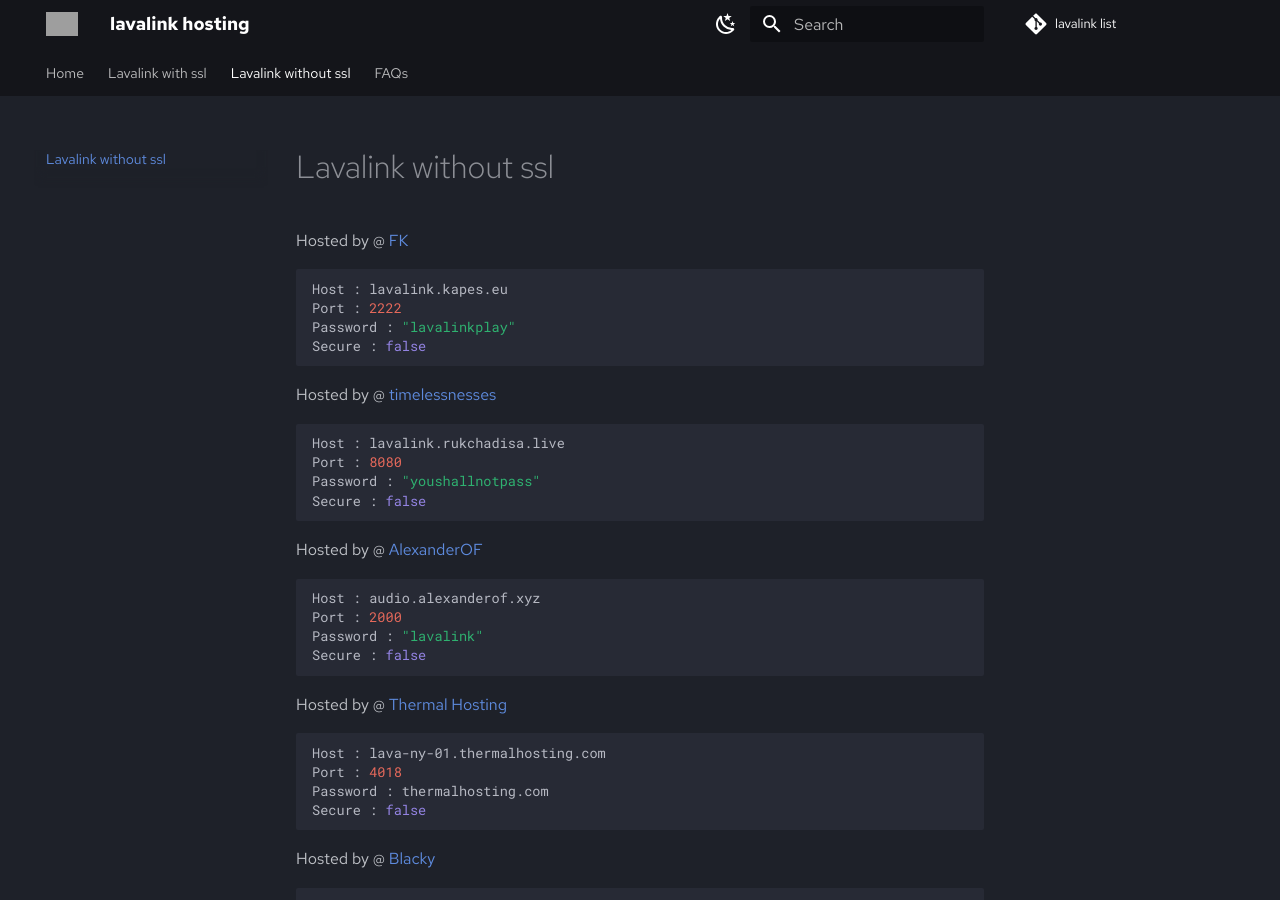
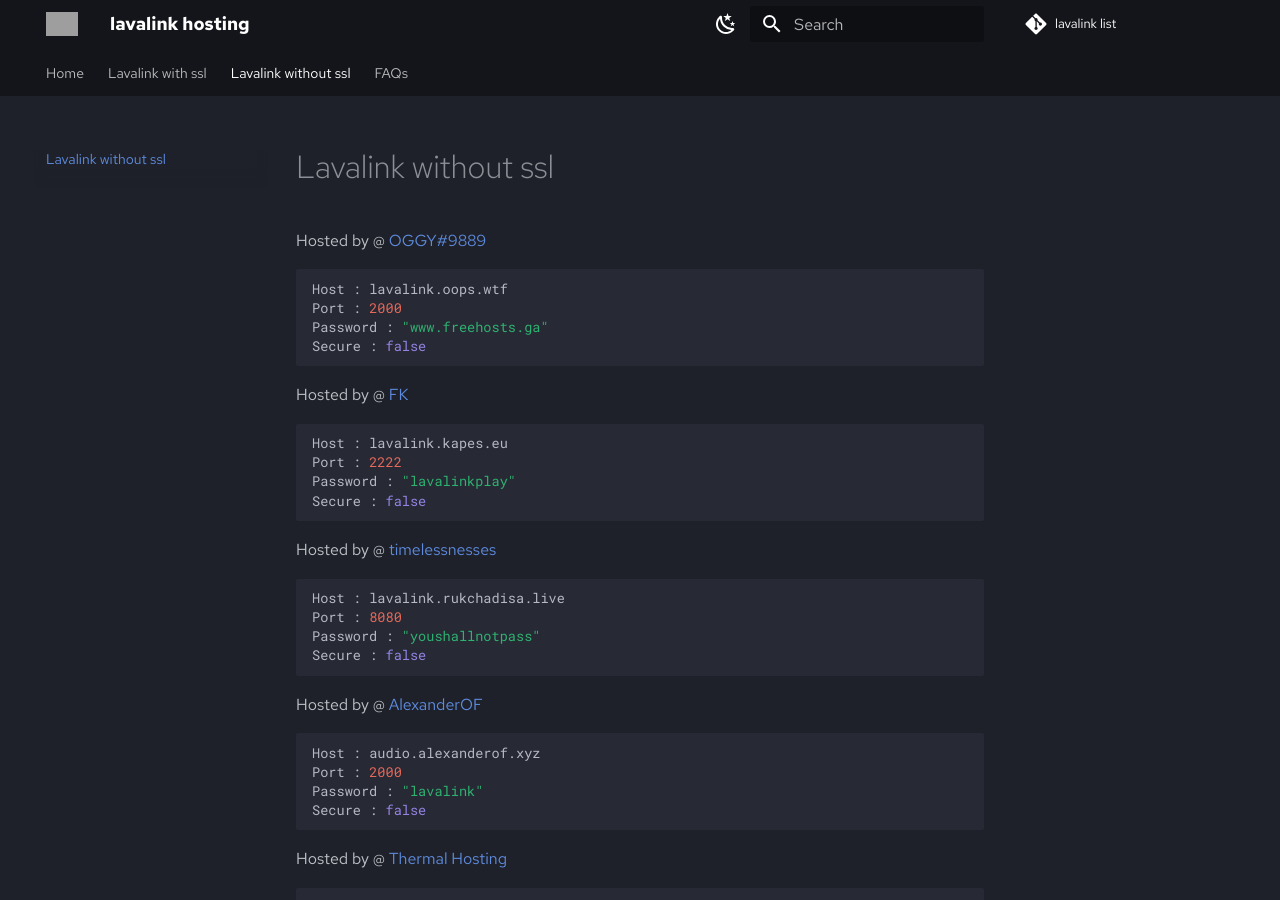
Before and after one commit to DarrenOfficial/lavalink-list, an MkDocs documentation site: the page built from docs/NoSSL/lavalink-without-ssl.md, in a window 1280 px wide and 900 px high. Built offline with MkDocs 1.6.1 and Material for MkDocs 9.7.7, drawn with Linux system fonts in a browser that asks for light colours; comment, search, counter and statistics services are not loaded; grey boxes are pictures that could not be loaded.

Commit message:
adding lavalink server

````diff
--- a/docs/NoSSL/lavalink-without-ssl.md
+++ b/docs/NoSSL/lavalink-without-ssl.md
@@ -4,6 +4,14 @@ description: Without SSL should work out of the box!
 ---
 
 ---
+Hosted by @ [OGGY#9889](https://www.freelavalink.ga)
+```bash
+Host : lavalink.oops.wtf
+Port : 2000
+Password : "www.freehosts.ga"
+Secure : false
+```
+
 Hosted by @ [FK](https://github.com/flkapes)
 ```bash
 Host : lavalink.kapes.eu
````
Also changed, not shown: docs/SSL/lavalink-with-ssl.md (+1 -1 lines).
